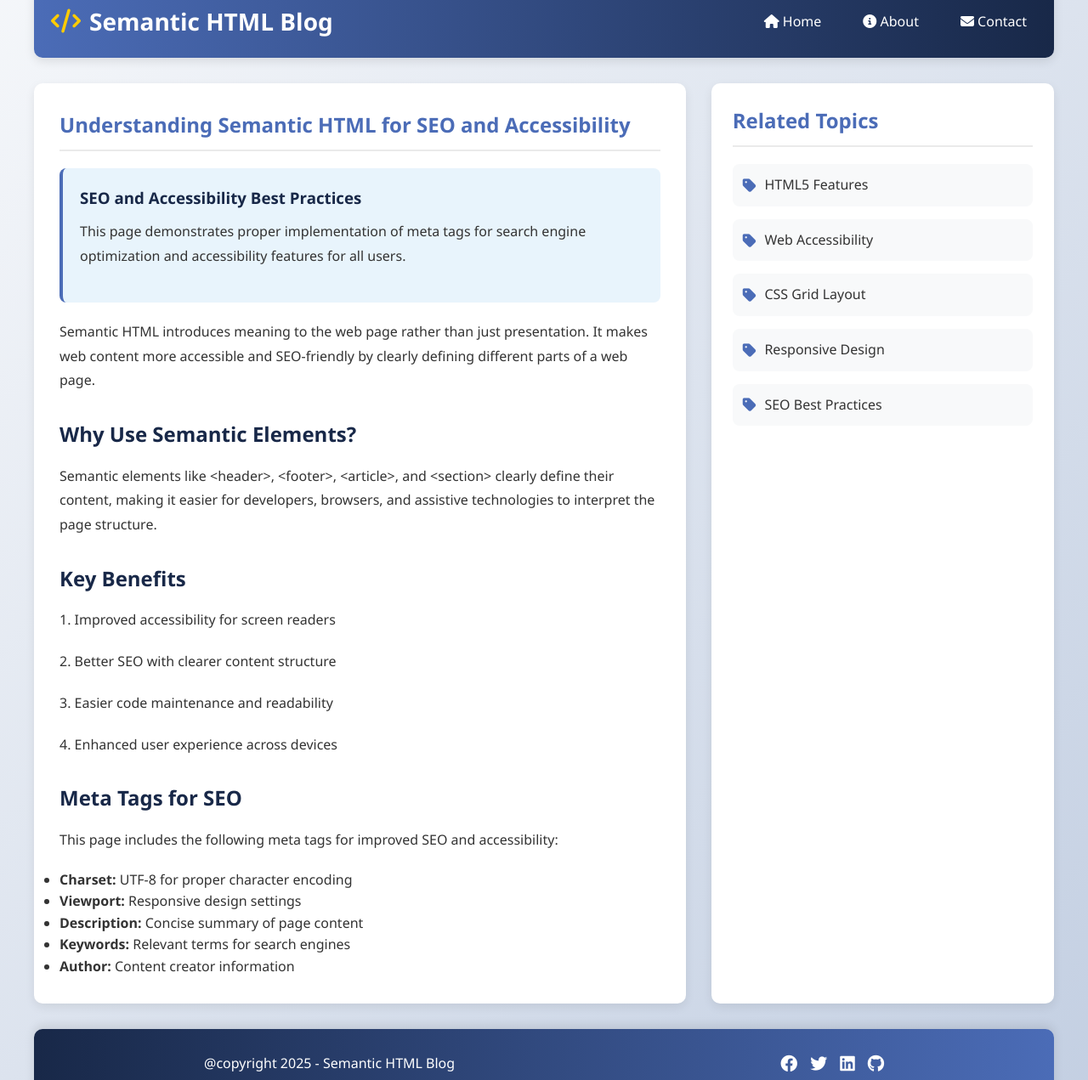
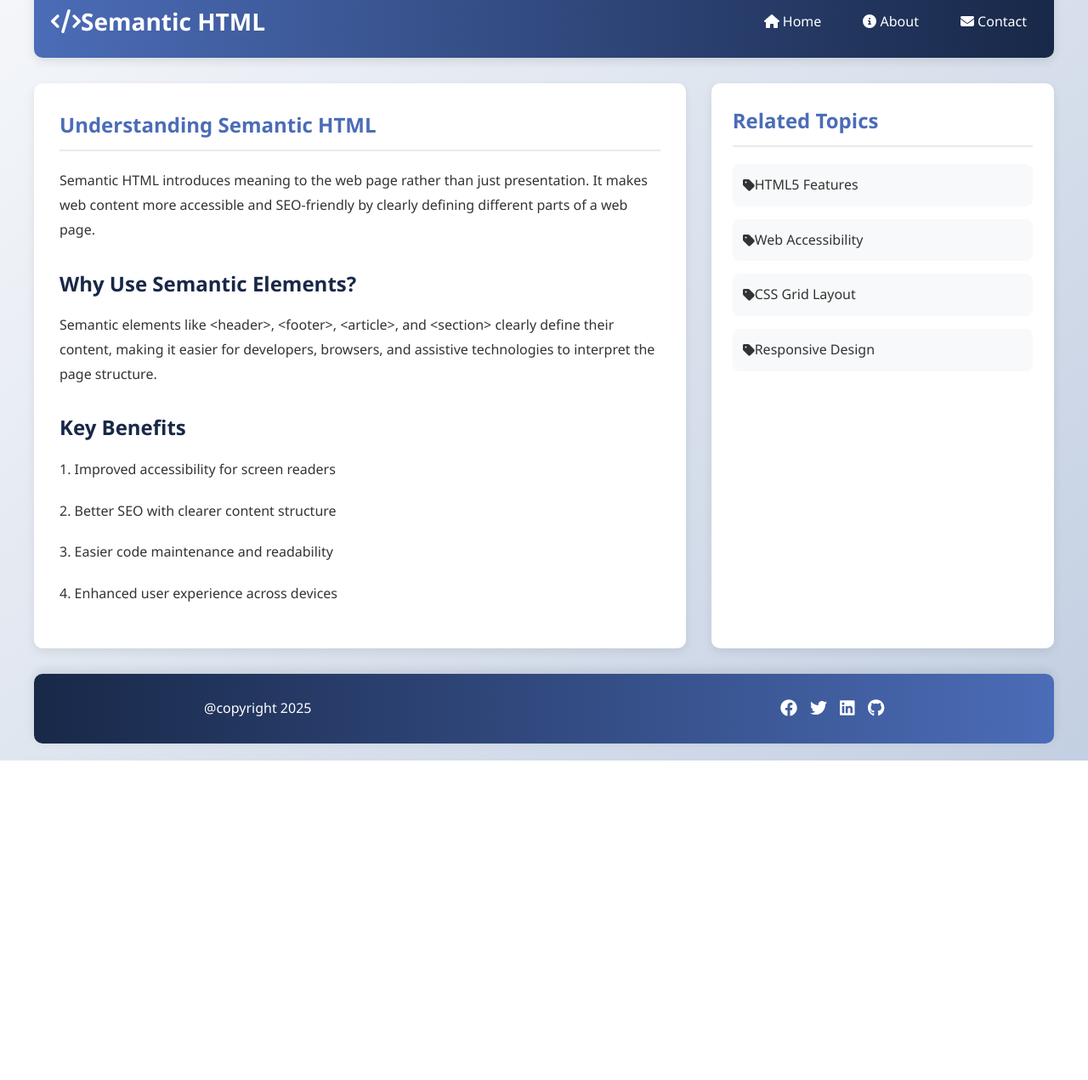
Before and after one commit to Mh-NOUHICoder/alx-intermediate-frontend, a plain HTML site: page 0x00-semantic_html/0-index.html in a window 1280 px wide. Shown: the part 37-1308 px from the top of the page at 85% size. After the commit the page ends 932 px from the top, so only its background shows below. Drawn offline with Linux system fonts and the light colour scheme.

Commit message:
Update 0-index.html
remove the content of 1-index Seo things

```diff
--- a/0x00-semantic_html/0-index.html
+++ b/0x00-semantic_html/0-index.html
@@ -3,11 +3,7 @@
 <head>
     <meta charset="UTF-8">
     <meta name="viewport" content="width=device-width, initial-scale=1.0">
-    <meta name="description" content="A blog post about semantic HTML and accessibility practices">
-    <meta name="keywords" content="HTML, Semantic, Accessibility, Blog, SEO">
-    <meta name="author" content="Your Name">
-    <title>Semantic HTML Blog Post</title>
-    <link rel="stylesheet" href="https://cdnjs.cloudflare.com/ajax/libs/font-awesome/6.4.0/css/all.min.css">
+    <title>Structured HTML Document</title>
     <style>
         * {
             margin: 0;
@@ -221,53 +217,15 @@
                 gap: 15px;
             }
         }
-
-        /* SEO and Accessibility Features */
-        .seo-info {
-            background: #e8f4fc;
-            padding: 20px;
-            border-radius: 8px;
-            margin: 20px 0;
-            border-left: 4px solid #4b6cb7;
-        }
-
-        .seo-info h3 {
-            color: #182848;
-            margin-bottom: 10px;
-        }
-
-        /* Focus styles for accessibility */
-        a:focus, button:focus {
-            outline: 3px solid #ffcc00;
-            outline-offset: 2px;
-        }
-
-        /* Skip link for screen readers */
-        .skip-link {
-            position: absolute;
-            top: -40px;
-            left: 0;
-            background: #182848;
-            color: white;
-            padding: 8px;
-            z-index: 100;
-            transition: top 0.3s;
-        }
-
-        .skip-link:focus {
-            top: 0;
-        }
     </style>
 </head>
 <body>
-    <a href="#main-content" class="skip-link">Skip to main content</a>
-
     <div class="container">
         <header>
             <div class="header-content">
                 <div class="logo">
                     <i class="fas fa-code"></i>
-                    Semantic HTML Blog
+                    Semantic HTML
                 </div>
                 <nav>
                     <ul>
@@ -279,15 +237,9 @@
             </div>
         </header>
 
-        <main id="main-content">
+        <main>
             <article>
-                <h1>Understanding Semantic HTML for SEO and Accessibility</h1>
-
-                <div class="seo-info">
-                    <h3>SEO and Accessibility Best Practices</h3>
-                    <p>This page demonstrates proper implementation of meta tags for search engine optimization and accessibility features for all users.</p>
-                </div>
-
+                <h1>Understanding Semantic HTML</h1>
                 <p>Semantic HTML introduces meaning to the web page rather than just presentation. It makes web content more accessible and SEO-friendly by clearly defining different parts of a web page.</p>
 
                 <section>
@@ -301,18 +253,6 @@
                     <p>2. Better SEO with clearer content structure</p>
                     <p>3. Easier code maintenance and readability</p>
                     <p>4. Enhanced user experience across devices</p>
-                </section>
-
-                <section>
-                    <h2>Meta Tags for SEO</h2>
-                    <p>This page includes the following meta tags for improved SEO and accessibility:</p>
-                    <ul>
-                        <li><strong>Charset:</strong> UTF-8 for proper character encoding</li>
-                        <li><strong>Viewport:</strong> Responsive design settings</li>
-                        <li><strong>Description:</strong> Concise summary of page content</li>
-                        <li><strong>Keywords:</strong> Relevant terms for search engines</li>
-                        <li><strong>Author:</strong> Content creator information</li>
-                    </ul>
                 </section>
             </article>
 
@@ -335,10 +275,6 @@
                         <i class="fas fa-tag"></i>
                         <span>Responsive Design</span>
                     </div>
-                    <div class="sidebar-item">
-                        <i class="fas fa-tag"></i>
-                        <span>SEO Best Practices</span>
-                    </div>
                 </div>
             </aside>
         </main>
@@ -346,16 +282,18 @@
         <footer>
             <div class="footer-content">
                 <div class="copyright">
-                    <p>@copyright 2025 - Semantic HTML Blog</p>
+                    <p>@copyright 2025</p>
                 </div>
                 <div class="social-links">
-                    <a href="#"><i class="fab fa-facebook" aria-label="Facebook"></i></a>
-                    <a href="#"><i class="fab fa-twitter" aria-label="Twitter"></i></a>
-                    <a href="#"><i class="fab fa-linkedin" aria-label="LinkedIn"></i></a>
-                    <a href="#"><i class="fab fa-github" aria-label="GitHub"></i></a>
+                    <a href="#"><i class="fab fa-facebook"></i></a>
+                    <a href="#"><i class="fab fa-twitter"></i></a>
+                    <a href="#"><i class="fab fa-linkedin"></i></a>
+                    <a href="#"><i class="fab fa-github"></i></a>
                 </div>
             </div>
         </footer>
     </div>
+
+    <script src="https://cdnjs.cloudflare.com/ajax/libs/font-awesome/6.4.0/js/all.min.js"></script>
 </body>
 </html>
```
